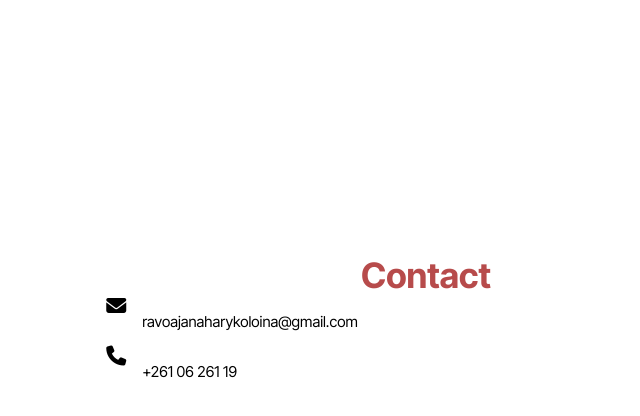
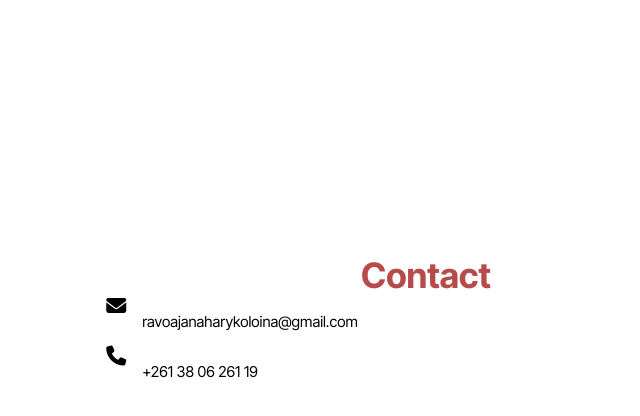
Before and after one commit to Klown-O/portfolio, a plain HTML site: page index.html in a window 1280 px wide. Shown: the part 2216-2632 px from the top of the page, 214-854 px from the left. Drawn offline with Linux system fonts and the light colour scheme.

Commit message:
Fix deployement issue

```diff
--- a/index.html
+++ b/index.html
@@ -96,7 +96,7 @@
             </div>
             <div class="contact-item">
                 <i class="fa fa-phone"></i>
-                <p>+261 06 261 19</p>
+                <p>+261 38 06 261 19</p>
             </div>
         </div>
     </section>
```
